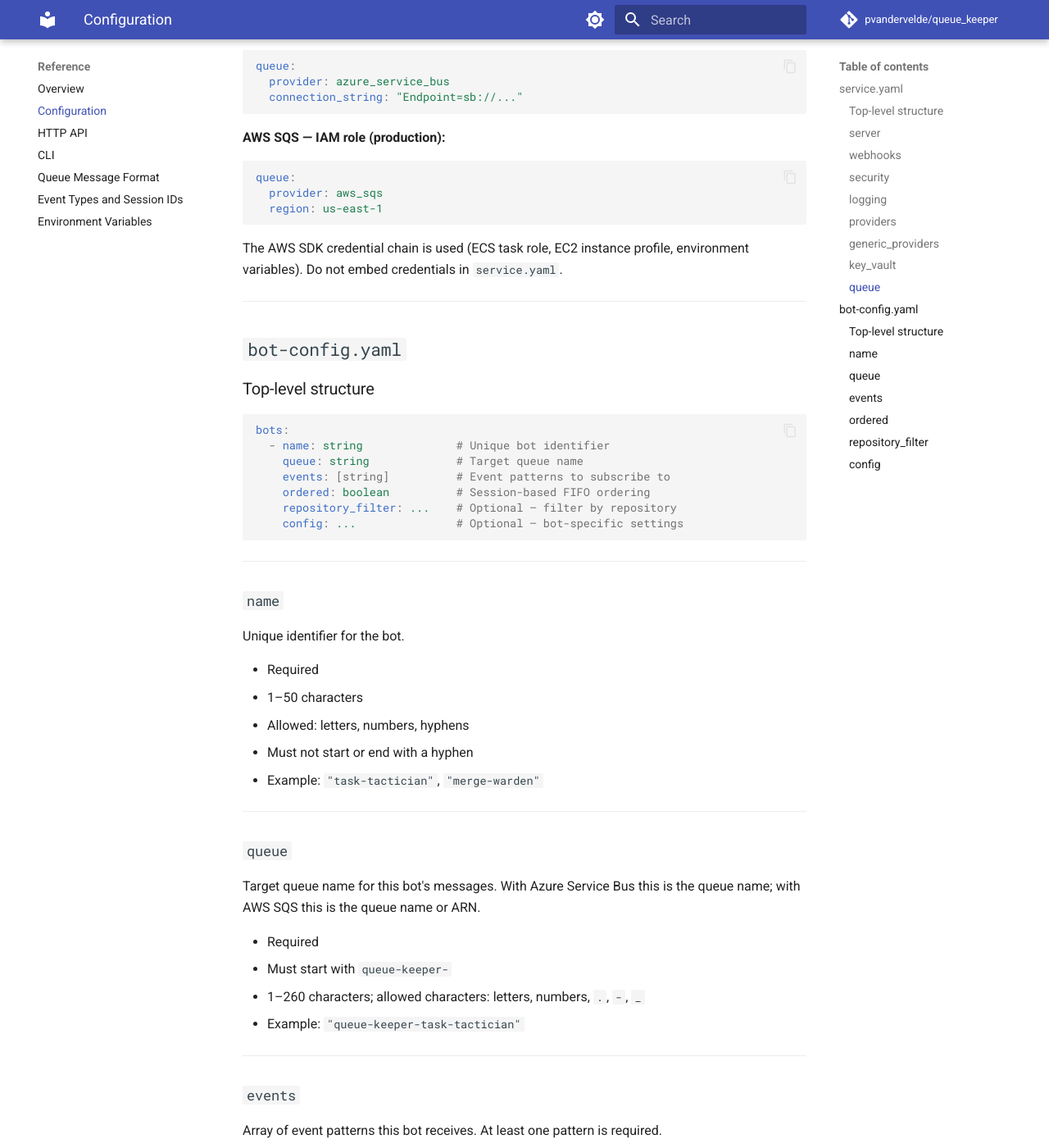
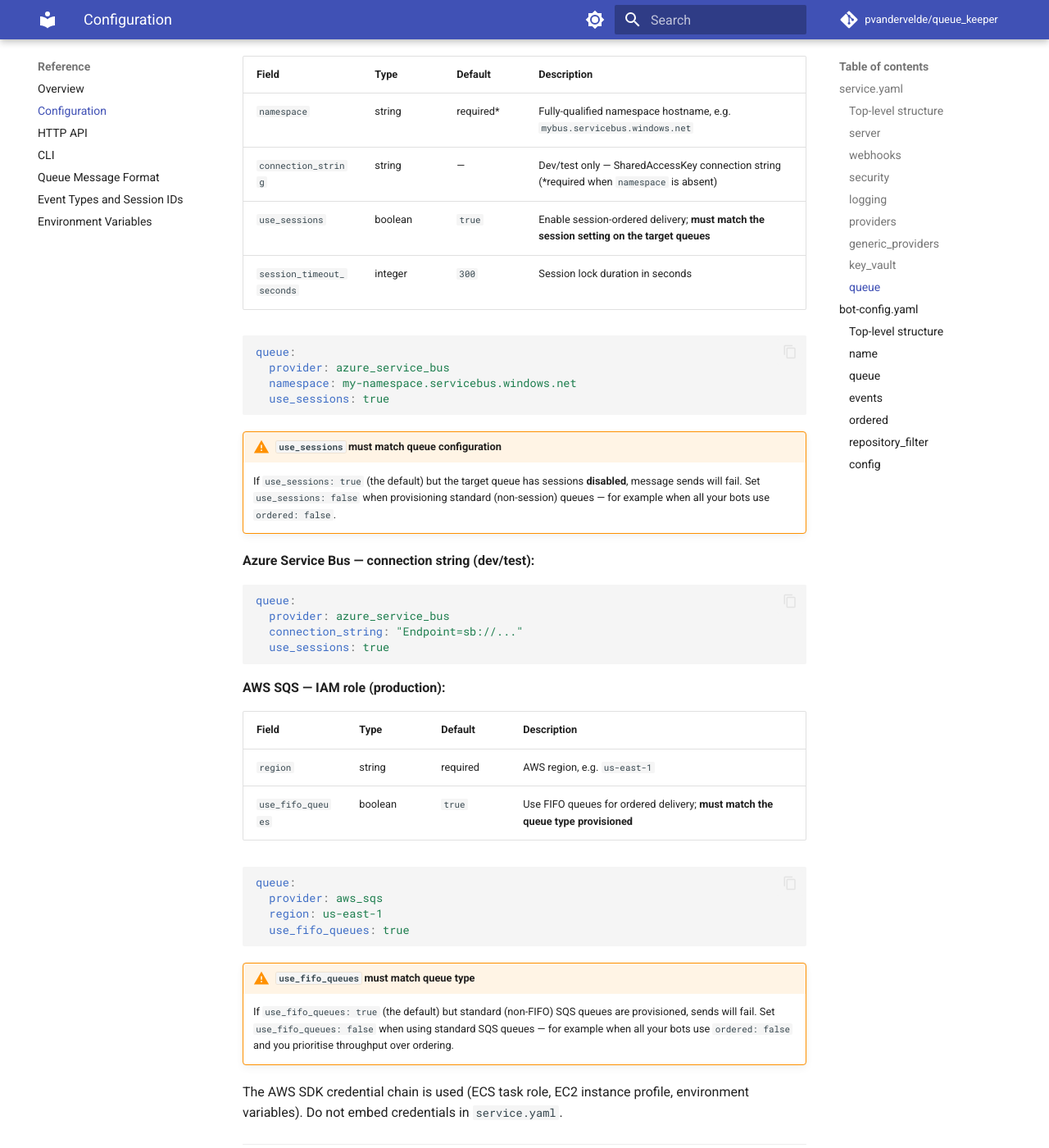
Before and after one commit to pvandervelde/queue_keeper, an MkDocs documentation site: the page built from docs/user/reference/configuration.md, in a window 1280 px wide and 1400 px high, scrolled down 6541 px. Shown: the whole window at 82% size. Built offline with MkDocs 1.6.1 and Material for MkDocs 9.7.7, drawn with Linux system fonts in a browser that asks for light colours; comment, search, counter and statistics services are not loaded; some of the changed text lies outside the part shown.

Commit message:
docs(user): fix 25 MB limit, document queue backend fields, clarify API auth (auto via agent)
- explanation/security.md: replace hardcoded 25 MB with server.max_body_size
  (default 10 MB); add best-effort cross-reference to reliability.md
- reference/configuration.md: expand queue backend sections with all
  operator-tunable fields and warnings:
  - in_memory: max_queue_size (default 10000)
  - azure_service_bus: use_sessions (default true, must match queue setting),
    session_timeout_seconds (default 300)
  - aws_sqs: use_fifo_queues (default true, must match queue type)
- reference/api.md: add production-caution note to GET /api/* auth table
  (endpoint exposes event metadata, restrict at network boundary)

````diff
--- a/docs/user/reference/configuration.md
+++ b/docs/user/reference/configuration.md
@@ -229,20 +229,36 @@
 
 **In-memory (development only):**
 
+| Field | Type | Default | Description |
+|---|---|---|---|
+| `max_queue_size` | integer or null | `10000` | Maximum messages held per in-memory queue |
+
 ```yaml
 queue:
   provider: in_memory
+  max_queue_size: 10000
 ```
 
 Events are not persisted across restarts.
 
 **Azure Service Bus — managed identity (production):**
 
+| Field | Type | Default | Description |
+|---|---|---|---|
+| `namespace` | string | required\* | Fully-qualified namespace hostname, e.g. `mybus.servicebus.windows.net` |
+| `connection_string` | string | — | Dev/test only — SharedAccessKey connection string (\*required when `namespace` is absent) |
+| `use_sessions` | boolean | `true` | Enable session-ordered delivery; **must match the session setting on the target queues** |
+| `session_timeout_seconds` | integer | `300` | Session lock duration in seconds |
+
 ```yaml
 queue:
   provider: azure_service_bus
   namespace: my-namespace.servicebus.windows.net
+  use_sessions: true
 ```
+
+!!! warning "`use_sessions` must match queue configuration"
+    If `use_sessions: true` (the default) but the target queue has sessions **disabled**, message sends will fail. Set `use_sessions: false` when provisioning standard (non-session) queues — for example when all your bots use `ordered: false`.
 
 **Azure Service Bus — connection string (dev/test):**
 
@@ -250,15 +266,25 @@
 queue:
   provider: azure_service_bus
   connection_string: "Endpoint=sb://..."
+  use_sessions: true
 ```
 
 **AWS SQS — IAM role (production):**
+
+| Field | Type | Default | Description |
+|---|---|---|---|
+| `region` | string | required | AWS region, e.g. `us-east-1` |
+| `use_fifo_queues` | boolean | `true` | Use FIFO queues for ordered delivery; **must match the queue type provisioned** |
 
 ```yaml
 queue:
   provider: aws_sqs
   region: us-east-1
+  use_fifo_queues: true
 ```
+
+!!! warning "`use_fifo_queues` must match queue type"
+    If `use_fifo_queues: true` (the default) but standard (non-FIFO) SQS queues are provisioned, sends will fail. Set `use_fifo_queues: false` when using standard SQS queues — for example when all your bots use `ordered: false` and you prioritise throughput over ordering.
 
 The AWS SDK credential chain is used (ECS task role, EC2 instance profile, environment variables). Do not embed credentials in `service.yaml`.
 
````
Also changed, not shown: docs/user/explanation/security.md (+4 -1 lines), docs/user/reference/api.md (+1 -1 lines).
